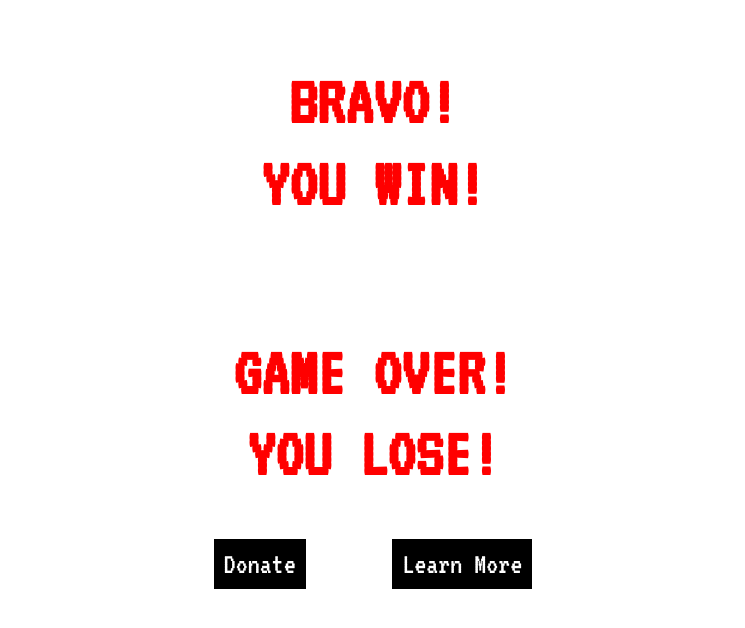
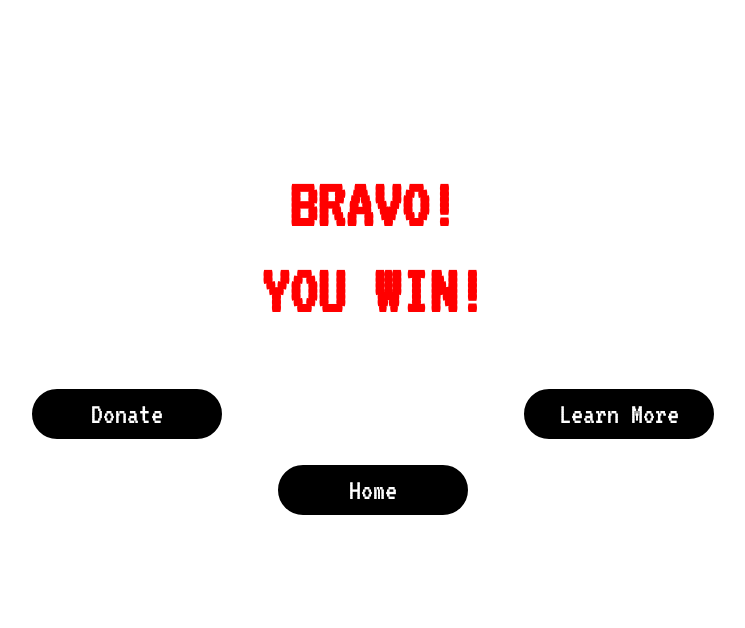
Before and after one commit to anniewang1109/CSSI_Fishing_Village_Game, a Python web app: template templates/results.html in a window 1280 px wide. Shown: the top 628 px of the page, without its empty margins (267-1012 px from the left). Run offline with Jinja, Linux system fonts and the light colour scheme; the template is opened without the code that fills it, so the values that code supplies are empty.

Commit message:
created home button in the results page

```diff
--- a/static/results.css
+++ b/static/results.css
@@ -1,3 +1,8 @@
+*{
+  margin: 0px;
+  padding: 0px;
+}
+
 body {
   text-align: center;
   font-family: 'VT323', monospace;
@@ -6,28 +11,47 @@ body {
 h1{
   font-size: 70px;
   color: red;
-  line-height: .5;
 }
 
 a{
+  display: block;
   text-decoration: none;
-  color: white;
   font-size: 30px;
   background-color: black;
+  color: white;
+  /* width: fit-content; */
 }
 
-a:hover{
-  background-color: #e6e6e6;
+a:hover, a:active{
+  background-color: white;
+  color: black;
+  border-color: black;
+
 }
 
 
 .button{
   padding: 10px;
-  margin: 40px;
-  margin-bottom: 30px;
+  margin-bottom: 10px;
+  margin-top: 10px;
   cursor: pointer;
+  border-style: solid;
+  border-radius: 1em;
+  width: 170px;
 }
 
 .result{
   padding: 30px;
+  margin-bottom: 20px;
+  margin-top: 140px;
 }
+
+#buttons{
+  display: flex;
+  justify-content: space-evenly;
+}
+
+#homeButton{
+  margin-left: auto;
+  margin-right: auto;
+}
--- a/templates/results.html
+++ b/templates/results.html
@@ -12,16 +12,36 @@
   <body>
     <div class="result" id="win">
       <h1>BRAVO!</h1>
+      <br>
       <h1>YOU WIN!</h1>
     </div>
-
+<!--
     <div class="result" id="lose">
       <h1>GAME OVER!</h1>
+      <br>
       <h1>YOU LOSE!</h1>
+    </div> -->
+
+    <!-- when RequestHandler works uncomment the following -->
+    <!-- {%if result%}
+      <div class="result" id="win">
+        <h1>BRAVO!</h1>
+        <br>
+        <h1>YOU WIN!</h1>
+      </div>
+    {%else%}
+      <div class="result" id="lose">
+        <h1>GAME OVER!</h1>
+        <br>
+        <h1>YOU LOSE!</h1>
+      </div>
+    {%endif%} -->
+
+    <div id="buttons">
+      <a class="button" href="https://www.worldwildlife.org/initiatives/oceans">Donate</a>
+      <a class="button" href="http://overfishing.org/pages/what_is_overfishing.php">Learn More</a>
     </div>
-
-    <a class="button" id="donateButton" href="https://www.worldwildlife.org/initiatives/oceans">Donate</a>
-    <a class="button" id="learnMoreButton" href="http://overfishing.org/pages/what_is_overfishing.php">Learn More</a>
+    <a id="homeButton" class="button" href="/">Home</a>
   </body>
 
 </html>
```
Also changed, not shown: Main.py (+4 -6 lines), static/welcomePage.css (+6 -7 lines).
